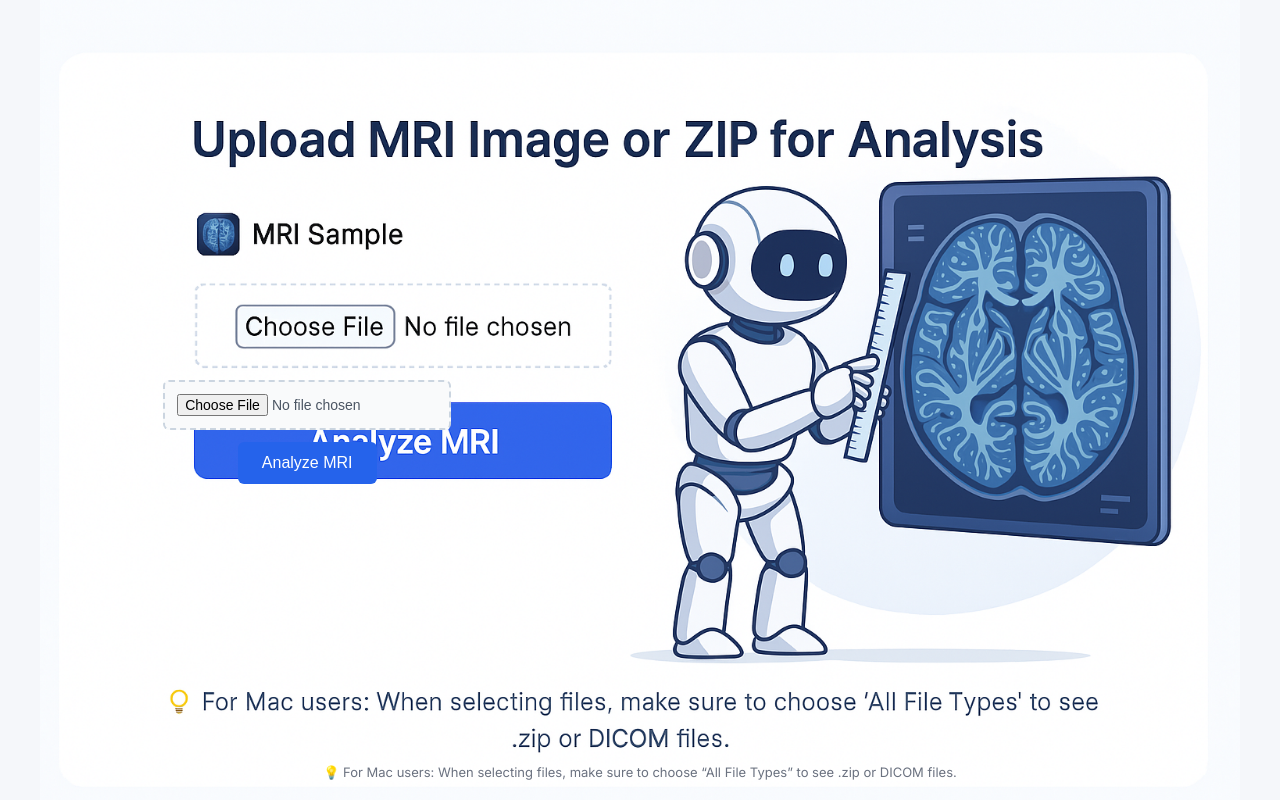
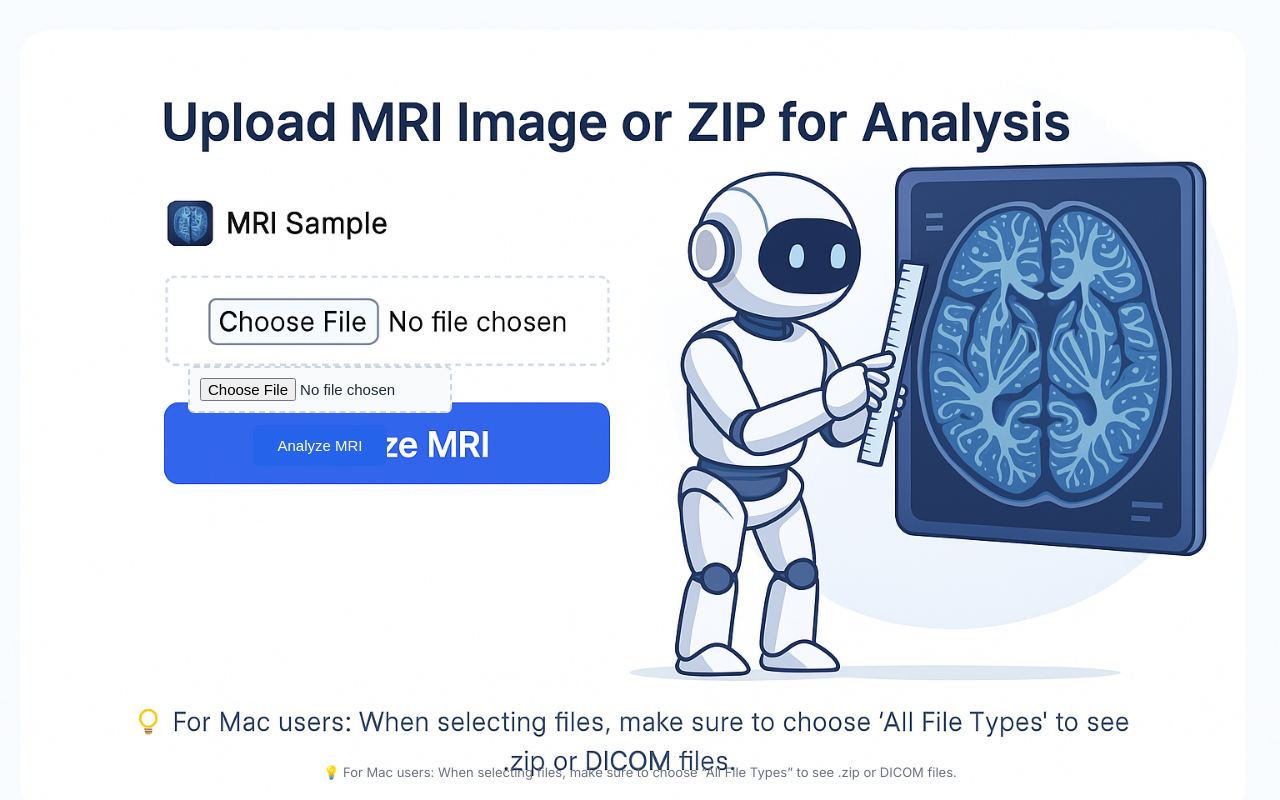
Before and after one commit to drbendary/HydroToolPro-v2, a Flask app: page /upload-mri in a window 1280 px wide. Run offline with Flask 3, Linux system fonts and the light colour scheme.

Commit message:
Update upload page layout: remove bottom box, center form with robot

```diff
--- a/templates/upload.html
+++ b/templates/upload.html
@@ -10,12 +10,12 @@
             font-family: 'Inter', sans-serif;
             margin: 0;
             padding: 0;
-            background-color: #f5f7fa;
+            background-color: #f9fafb;
         }
 
         .hero {
             background-image: url("{{ url_for('static', filename='images/futuristic_mri_axial.png') }}");
-            background-size: contain;
+            background-size: cover;
             background-repeat: no-repeat;
             background-position: center;
             height: 100vh;
@@ -24,34 +24,32 @@
 
         .upload-form {
             position: absolute;
-            top: 54%;
-            left: 24%;
+            top: 52%;
+            left: 25%;
             transform: translate(-50%, -50%);
             text-align: center;
         }
 
         input[type="file"] {
-            padding: 12px;
-            font-size: 14px;
+            padding: 10px;
+            font-size: 15px;
             border-radius: 6px;
             border: 2px dashed #cbd5e0;
             background-color: #f9fafb;
-            color: #4b5563;
+            color: #1f2937;
             cursor: pointer;
-            transition: 0.3s ease;
-            width: 260px;
+            margin-bottom: 12px;
+            width: 240px;
         }
 
         button {
-            margin-top: 12px;
             padding: 12px 24px;
-            font-size: 16px;
+            font-size: 15px;
             border: none;
             border-radius: 6px;
             background-color: #2563eb;
             color: white;
             cursor: pointer;
-            transition: background-color 0.3s ease;
         }
 
         button:hover {
@@ -68,11 +66,11 @@
         }
 
         .results {
-            margin-top: 20px;
-            background: rgba(255, 255, 255, 0.85);
+            margin-top: 15px;
+            background: rgba(255, 255, 255, 0.9);
             padding: 20px;
             border-radius: 6px;
-            width: 320px;
+            width: 280px;
             margin-left: auto;
             margin-right: auto;
         }
```
